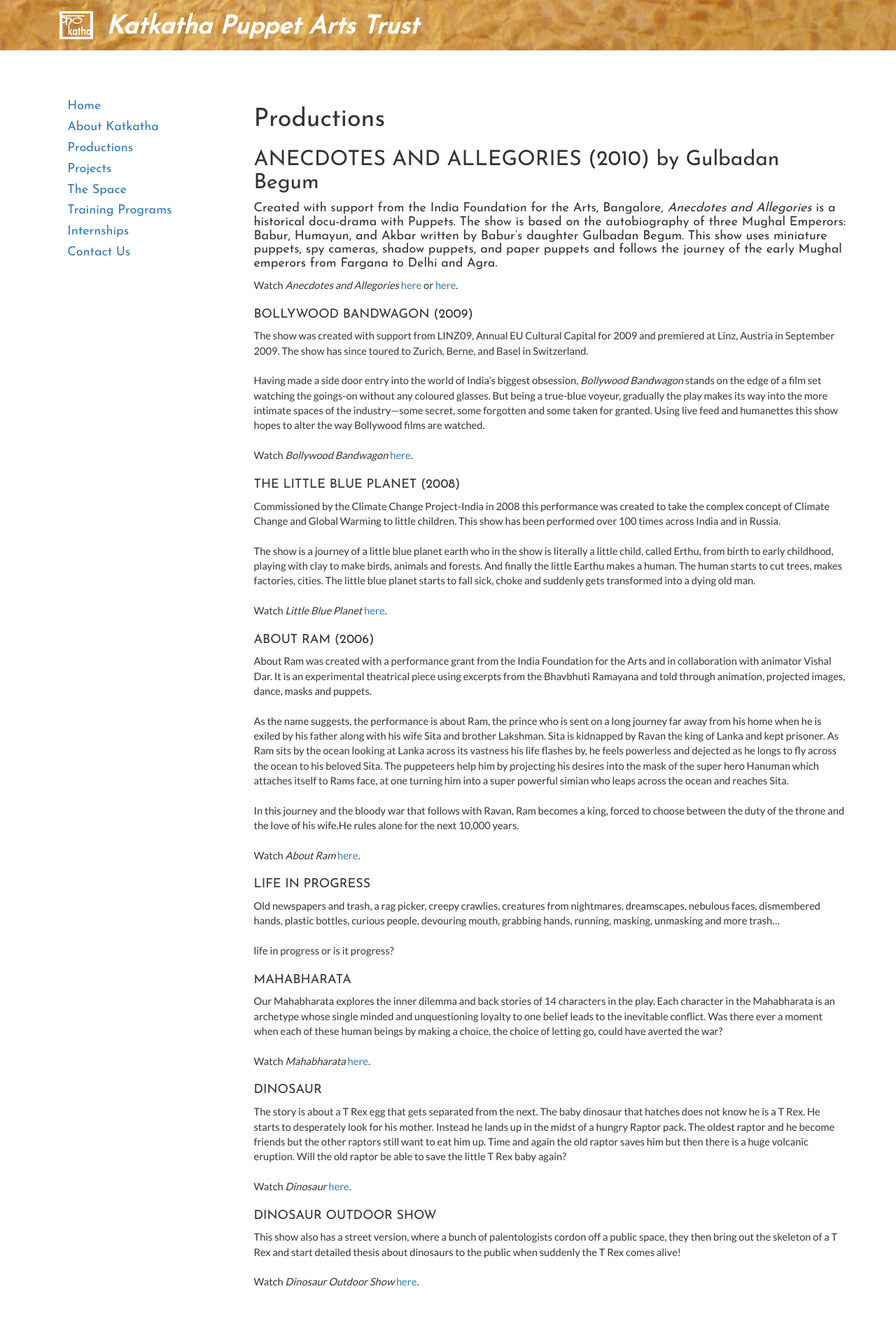
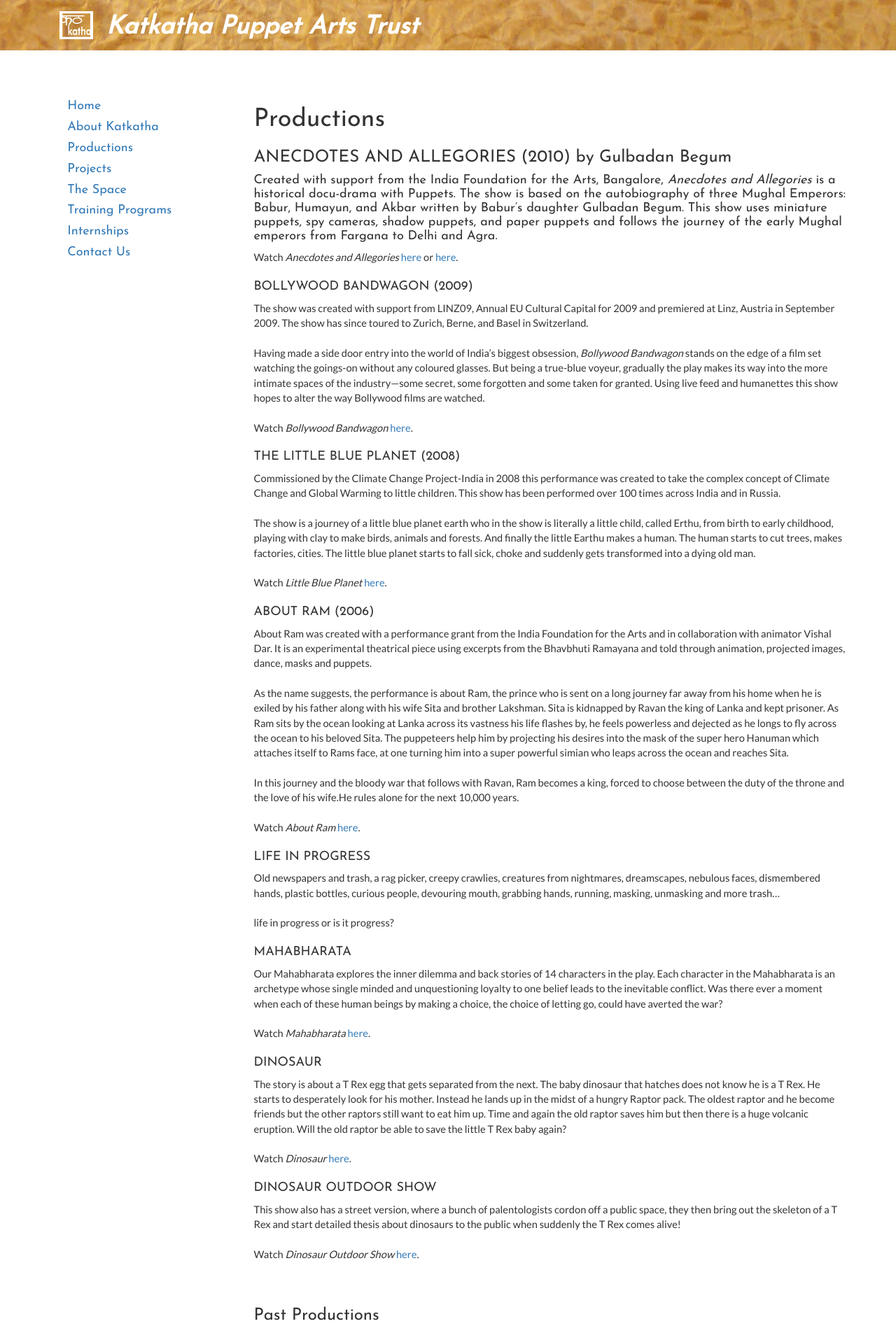
Before and after one commit to katkatha/katkatha.org, a Jekyll site: the page built from _posts/2017-02-03-productions.markdown, in a window 1280 px wide. Shown: the top 1905 px of the page at 70% size. Built offline with Jekyll 4.4.1, drawn with Linux system fonts in a browser that asks for light colours; nearby versions of some CDN libraries.

```diff
--- a/_posts/2017-02-03-productions.markdown
+++ b/_posts/2017-02-03-productions.markdown
@@ -7,7 +7,7 @@ categories: articles
 
 <h1>Productions</h1>
 
-<h2>ANECDOTES AND ALLEGORIES (2010) by Gulbadan Begum</h2>
+<h3>ANECDOTES AND ALLEGORIES (2010) by Gulbadan Begum</h3>
 
 <h4>Created with support from the India Foundation for the Arts, Bangalore, <i>Anecdotes and Allegories</i> is a historical docu-drama with  Puppets.
 
```
